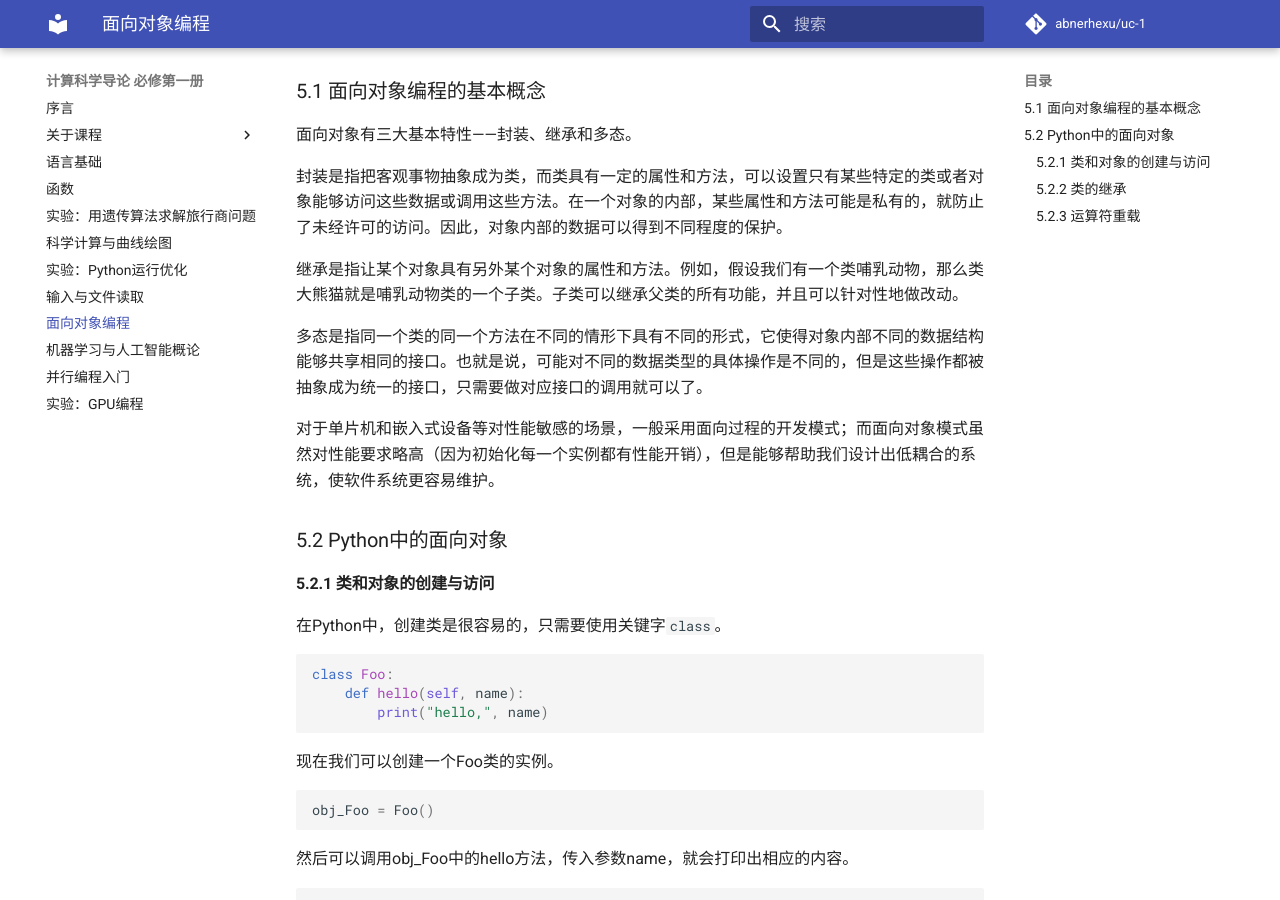
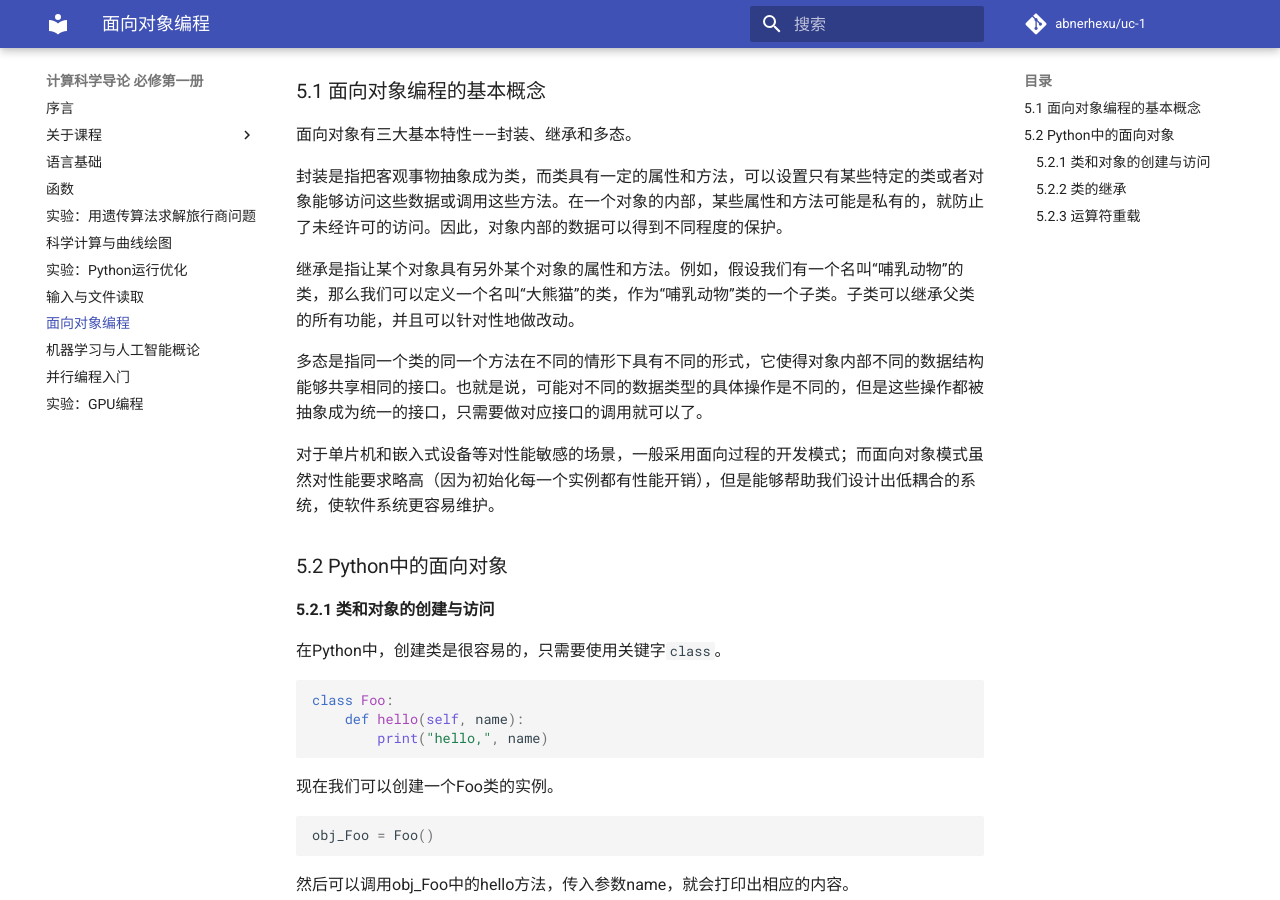
Before and after one commit to abnerhexu/uc-1, an MkDocs documentation site: the page built from docs/5-obj.md, in a window 1280 px wide and 900 px high, scrolled down 449 px. Built offline with MkDocs 1.6.1 and Material for MkDocs 9.7.7, drawn with Linux system fonts in a browser that asks for light colours; comment, search, counter and statistics services are not loaded.

Commit message:
bug fixed

```diff
--- a/docs/5-obj.md
+++ b/docs/5-obj.md
@@ -12,7 +12,7 @@
 
 封装是指把客观事物抽象成为类，而类具有一定的属性和方法，可以设置只有某些特定的类或者对象能够访问这些数据或调用这些方法。在一个对象的内部，某些属性和方法可能是私有的，就防止了未经许可的访问。因此，对象内部的数据可以得到不同程度的保护。
 
-继承是指让某个对象具有另外某个对象的属性和方法。例如，假设我们有一个类哺乳动物，那么类大熊猫就是哺乳动物类的一个子类。子类可以继承父类的所有功能，并且可以针对性地做改动。
+继承是指让某个对象具有另外某个对象的属性和方法。例如，假设我们有一个名叫“哺乳动物”的类，那么我们可以定义一个名叫“大熊猫”的类，作为“哺乳动物”类的一个子类。子类可以继承父类的所有功能，并且可以针对性地做改动。
 
 多态是指同一个类的同一个方法在不同的情形下具有不同的形式，它使得对象内部不同的数据结构能够共享相同的接口。也就是说，可能对不同的数据类型的具体操作是不同的，但是这些操作都被抽象成为统一的接口，只需要做对应接口的调用就可以了。
 
```
Also changed, not shown: site/5-obj/index.html, site/search/search_index.json, site/sitemap.xml, 1 other file.
